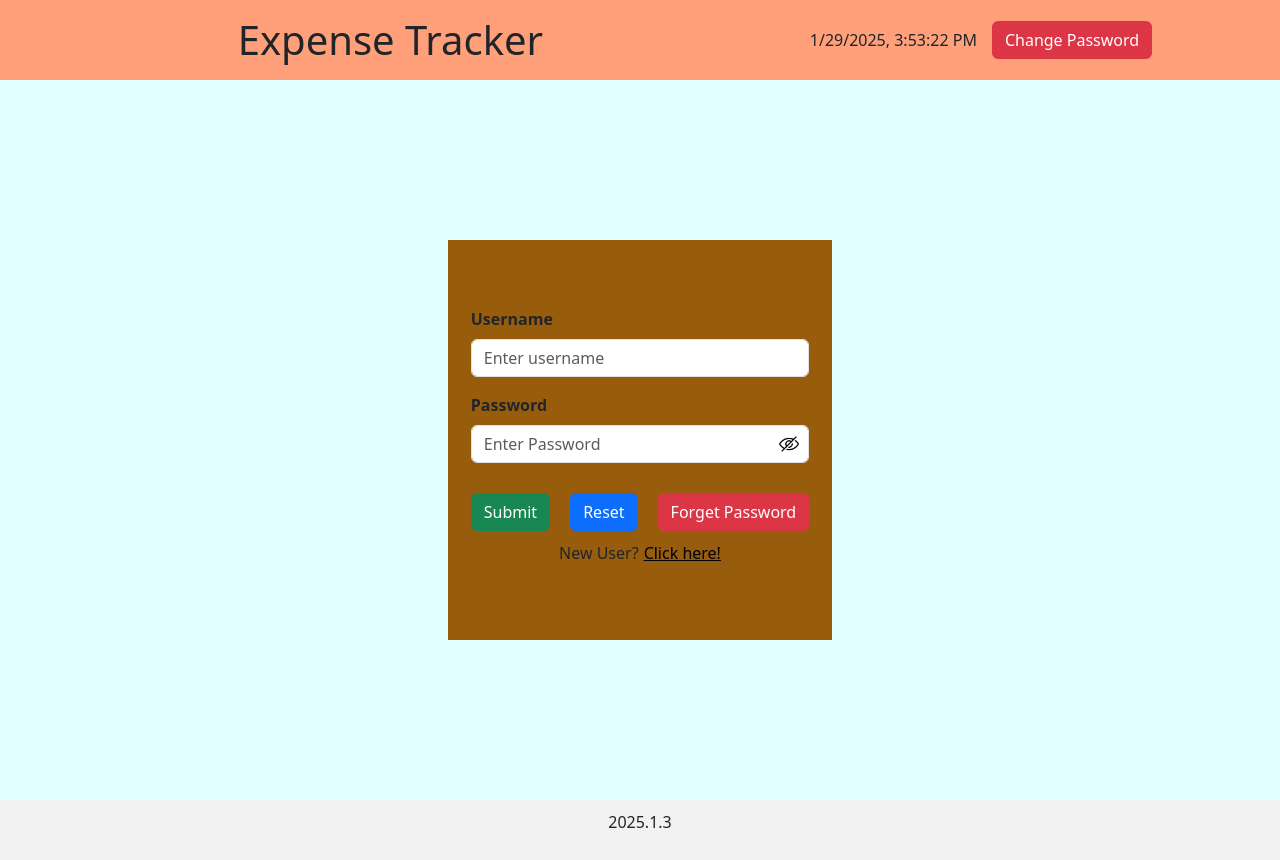
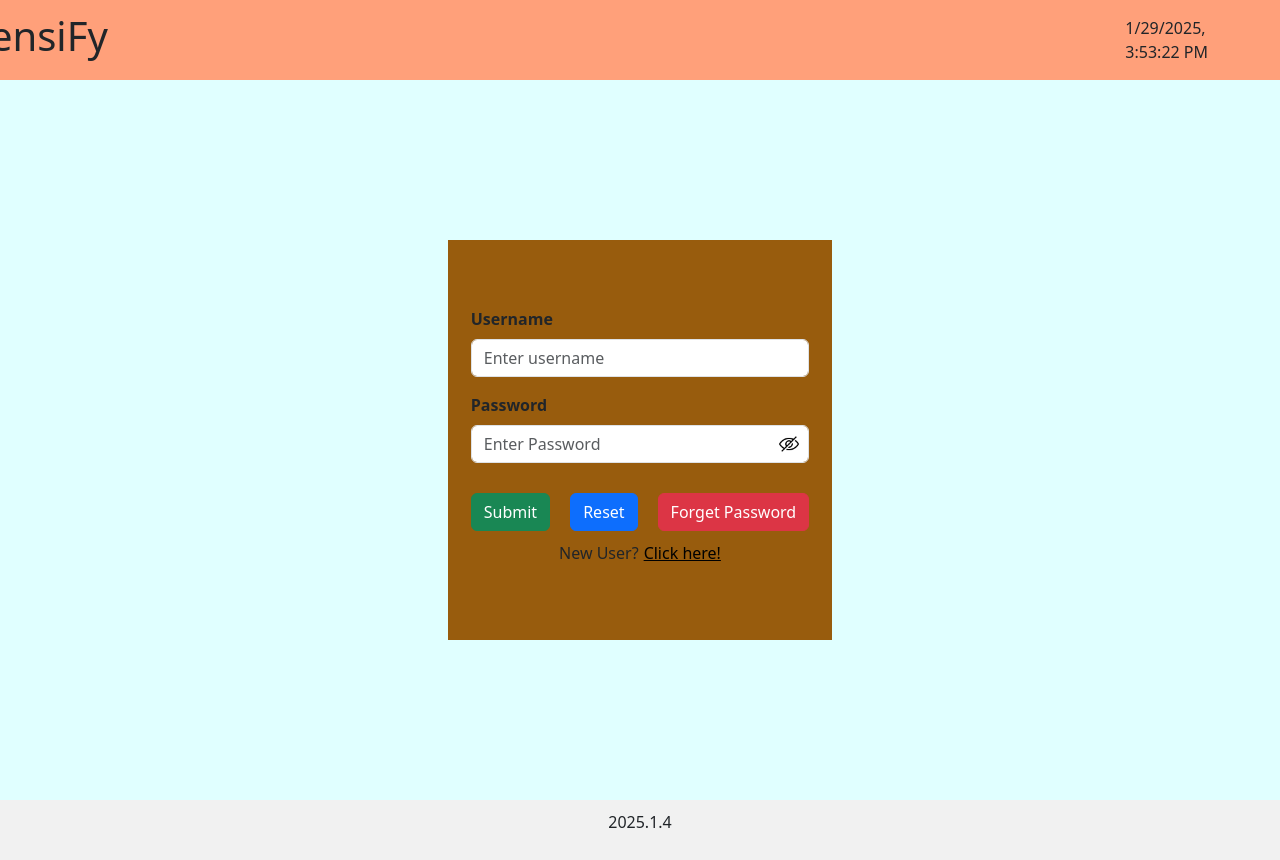
Before and after one commit to arnavkatyayan/ExpenseTrackerApp, a React (Create React App) app in the folder ExpenseTrackerFE/expensetrackerfe/: page / in a window 1280 px wide. Built offline with nearby package versions, Linux system fonts and the light colour scheme; no server answers.

Commit message:
Logo and css changes.

```diff
--- a/ExpenseTrackerFE/expensetrackerfe/src/App.css
+++ b/ExpenseTrackerFE/expensetrackerfe/src/App.css
@@ -310,6 +310,14 @@
   margin-left: 45px;
   margin-top: 15px;
 }
+.login-date {
+    margin-left: 488px;
+}
+.logo {
+  height: 60px;
+  width: 63px;
+  margin-left: -697px;
+}
 
 .footer {
   text-align: center;
--- a/ExpenseTrackerFE/expensetrackerfe/src/App.js
+++ b/ExpenseTrackerFE/expensetrackerfe/src/App.js
@@ -3,6 +3,8 @@ import LoginPage from './LoginPage';
 import { useState, useEffect } from 'react';
 import { Button } from 'react-bootstrap';
 import ChangePasswordPage from './ChangePasswordPage';
+import Logo from './LogoFinal.jpg';
+
 function App() {
   const [isLogoutClicked, setIsLogoutClicked] = useState(false);
   const [currentDateTime, setCurrentDateTime] = useState("");
@@ -34,17 +36,15 @@ function App() {
     return () => clearInterval(interval); // Cleanup interval on component unmount
 }, []);
 
-  // if(isChangePassClicked) {
-  //   <ChangePasswordPage/>
-  // }
 
   return (
     <div>
       <div className='heading'>
-            <h1 className='heading-name'>Expense Tracker</h1>
-            <p className="date-time">{currentDateTime}</p>
+            <h1 className='heading-name'><img src={Logo} className='logo'/> ExpensiFy</h1>
+            {isLogoutClicked ?
+            <p className="date-time">{currentDateTime}</p>: <p className="date-time login-date">{currentDateTime}</p> }
             {/* {isChangePassClicked ? <Button variant="danger" type="button" className='logout-btn' onClick={handleChangePass}>Change Password</Button>:null} */}
-            <Button variant="danger" type="button" className='logout-btn' onClick={handleChangePass}>{!isChangePassClicked ? "Change Password" : "Go Back"}</Button>
+            {isLogoutClicked ? <Button variant="danger" type="button" className='logout-btn' onClick={handleChangePass}>{!isChangePassClicked ? "Change Password" : "Go Back"}</Button>:null}
             {isLogoutClicked ? <Button variant="danger" type="button" className='logout-btn' onClick={handleRecurringExpense}>Recurring Expense</Button> : null}
             {isLogoutClicked ? <Button variant="danger" type="button" className='logout-btn' onClick={handleLogout}>Logout</Button> : null}
       </div>
@@ -52,7 +52,7 @@ function App() {
       <LoginPage isLogoutClicked={isLogoutClicked} setIsLogoutClicked={setIsLogoutClicked} isChangePassClicked={isChangePassClicked} setIsChangePassClicked={setIsChangePassClicked} isRecurringExpenseClicked={isRecurringExpenseClicked} setIsRecurringExpenseClicked={setIsRecurringExpenseClicked}/>
       {/* <ChangePasswordPage/> */}
       <footer className='footer'>
-        <p>2025.1.3</p>
+        <p>2025.1.4</p>
       </footer>
     </div>
   );
```
Also changed, not shown: ExpenseTrackerFE/expensetrackerfe/src/LogoFinal.jpg (added).
